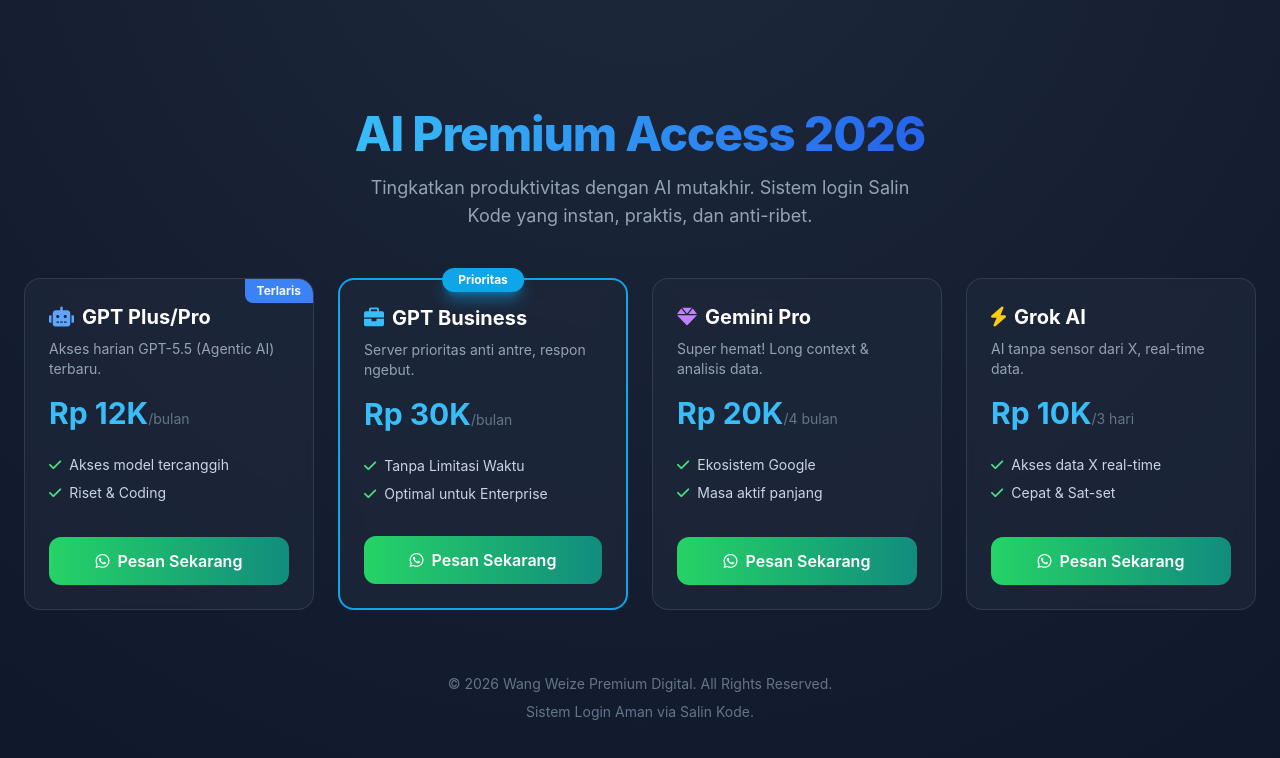
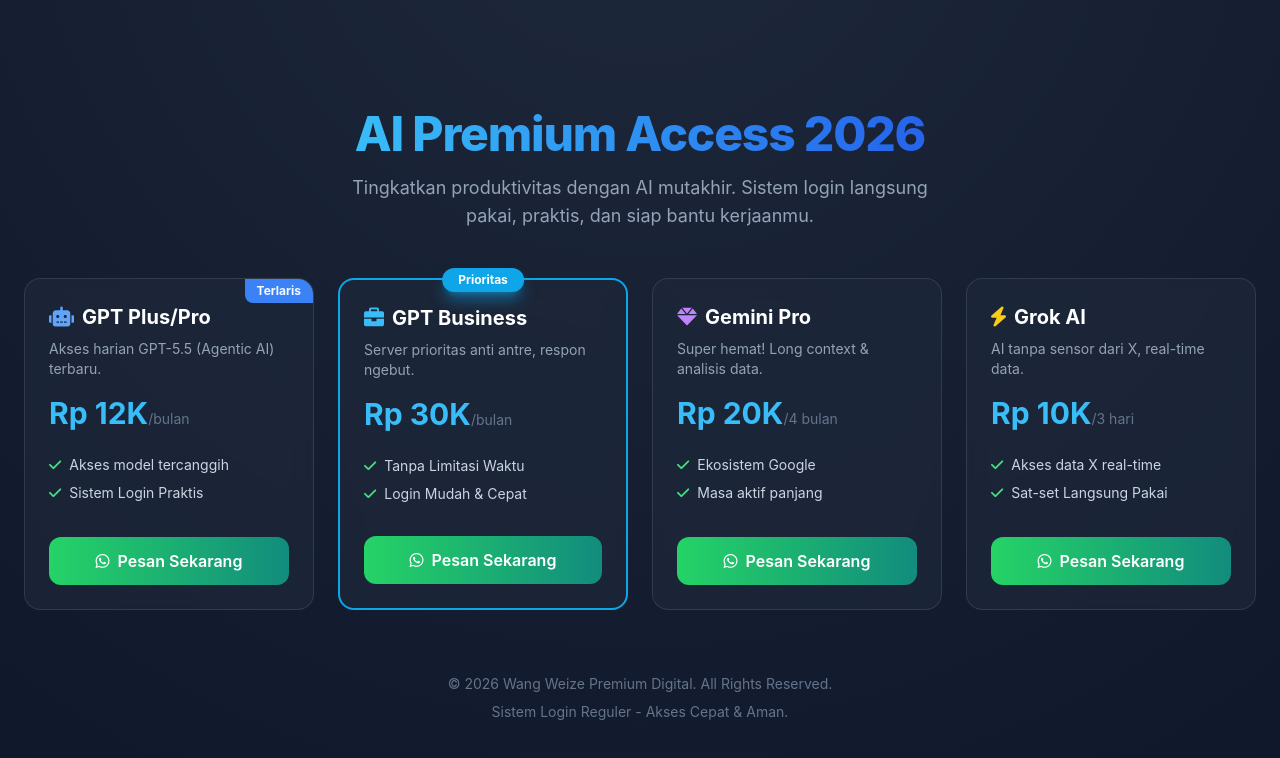
Before and after one commit to wangweize87/grok-ai-premium, a plain HTML site: page index.html in a window 1280 px wide. Drawn offline with nearby package versions, Linux system fonts and the light colour scheme.

Commit message:
Update index.html

```diff
--- a/index.html
+++ b/index.html
@@ -41,7 +41,7 @@
             AI Premium Access 2026
         </h1>
         <p class="text-slate-400 max-w-xl mx-auto text-lg">
-            Tingkatkan produktivitas dengan AI mutakhir. Sistem login Salin Kode yang instan, praktis, dan anti-ribet.
+            Tingkatkan produktivitas dengan AI mutakhir. Sistem login langsung pakai, praktis, dan siap bantu kerjaanmu.
         </p>
     </header>
 
@@ -54,7 +54,7 @@
             <div class="text-3xl font-bold text-sky-400 mb-6">Rp 12K<span class="text-sm text-slate-500 font-normal">/bulan</span></div>
             <ul class="text-sm text-slate-300 space-y-2 mb-8 flex-grow">
                 <li><i class="fas fa-check text-green-400 mr-2"></i>Akses model tercanggih</li>
-                <li><i class="fas fa-check text-green-400 mr-2"></i>Riset & Coding</li>
+                <li><i class="fas fa-check text-green-400 mr-2"></i>Sistem Login Praktis</li>
             </ul>
             <a href="https://wa.me/6282219989497?text=Halo%20Wang%20Weize,%20saya%20mau%20order%20ChatGPT%20Plus%2012K/bulan" target="_blank" class="wa-btn text-white text-center font-semibold py-3 rounded-xl w-full mt-auto">
                 <i class="fab fa-whatsapp mr-2"></i>Pesan Sekarang
@@ -68,7 +68,7 @@
             <div class="text-3xl font-bold text-sky-400 mb-6">Rp 30K<span class="text-sm text-slate-500 font-normal">/bulan</span></div>
             <ul class="text-sm text-slate-300 space-y-2 mb-8 flex-grow">
                 <li><i class="fas fa-check text-green-400 mr-2"></i>Tanpa Limitasi Waktu</li>
-                <li><i class="fas fa-check text-green-400 mr-2"></i>Optimal untuk Enterprise</li>
+                <li><i class="fas fa-check text-green-400 mr-2"></i>Login Mudah & Cepat</li>
             </ul>
             <a href="https://wa.me/6282219989497?text=Halo%20Wang%20Weize,%20saya%20mau%20order%20ChatGPT%20Business%2030K/bulan" target="_blank" class="wa-btn text-white text-center font-semibold py-3 rounded-xl w-full mt-auto">
                 <i class="fab fa-whatsapp mr-2"></i>Pesan Sekarang
@@ -94,7 +94,7 @@
             <div class="text-3xl font-bold text-sky-400 mb-6">Rp 10K<span class="text-sm text-slate-500 font-normal">/3 hari</span></div>
             <ul class="text-sm text-slate-300 space-y-2 mb-8 flex-grow">
                 <li><i class="fas fa-check text-green-400 mr-2"></i>Akses data X real-time</li>
-                <li><i class="fas fa-check text-green-400 mr-2"></i>Cepat & Sat-set</li>
+                <li><i class="fas fa-check text-green-400 mr-2"></i>Sat-set Langsung Pakai</li>
             </ul>
             <a href="https://wa.me/6282219989497?text=Halo%20Wang%20Weize,%20saya%20mau%20order%20Grok%20AI%2010K/3hari" target="_blank" class="wa-btn text-white text-center font-semibold py-3 rounded-xl w-full mt-auto">
                 <i class="fab fa-whatsapp mr-2"></i>Pesan Sekarang
@@ -105,7 +105,7 @@
 
     <footer class="mt-16 text-center text-slate-500 text-sm">
         <p>&copy; 2026 Wang Weize Premium Digital. All Rights Reserved.</p>
-        <p class="mt-2">Sistem Login Aman via Salin Kode.</p>
+        <p class="mt-2">Sistem Login Reguler - Akses Cepat & Aman.</p>
     </footer>
 
 </body>
```
